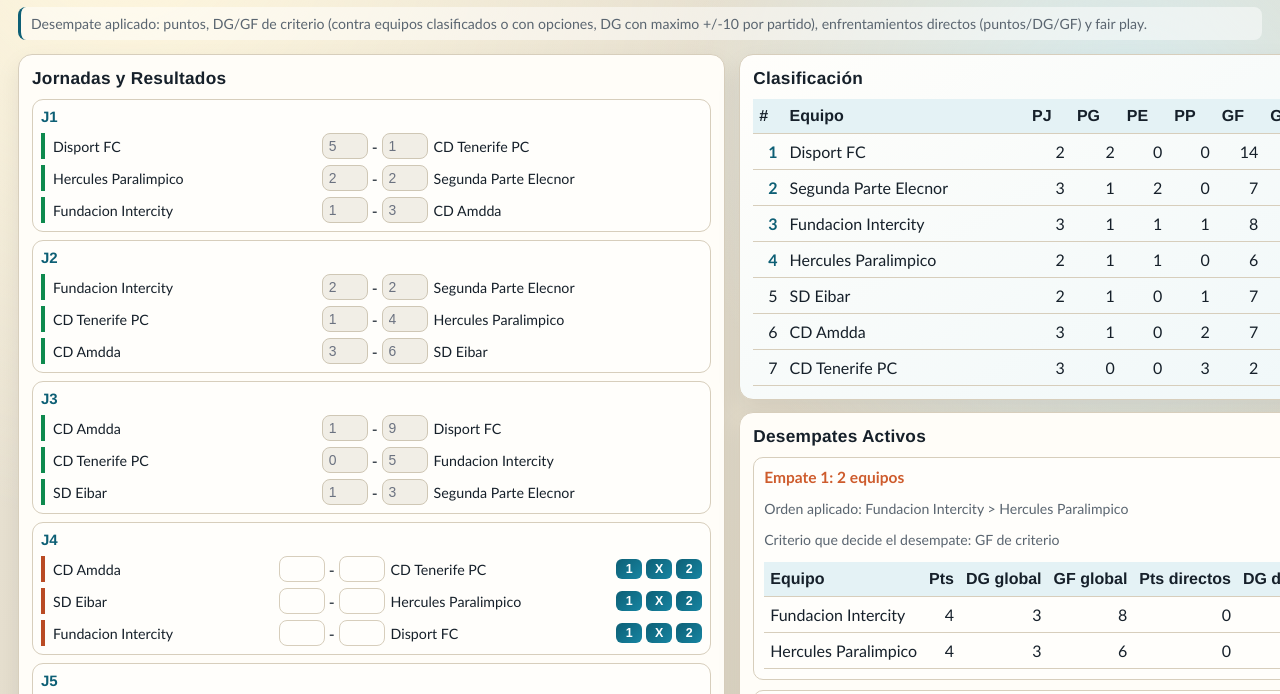
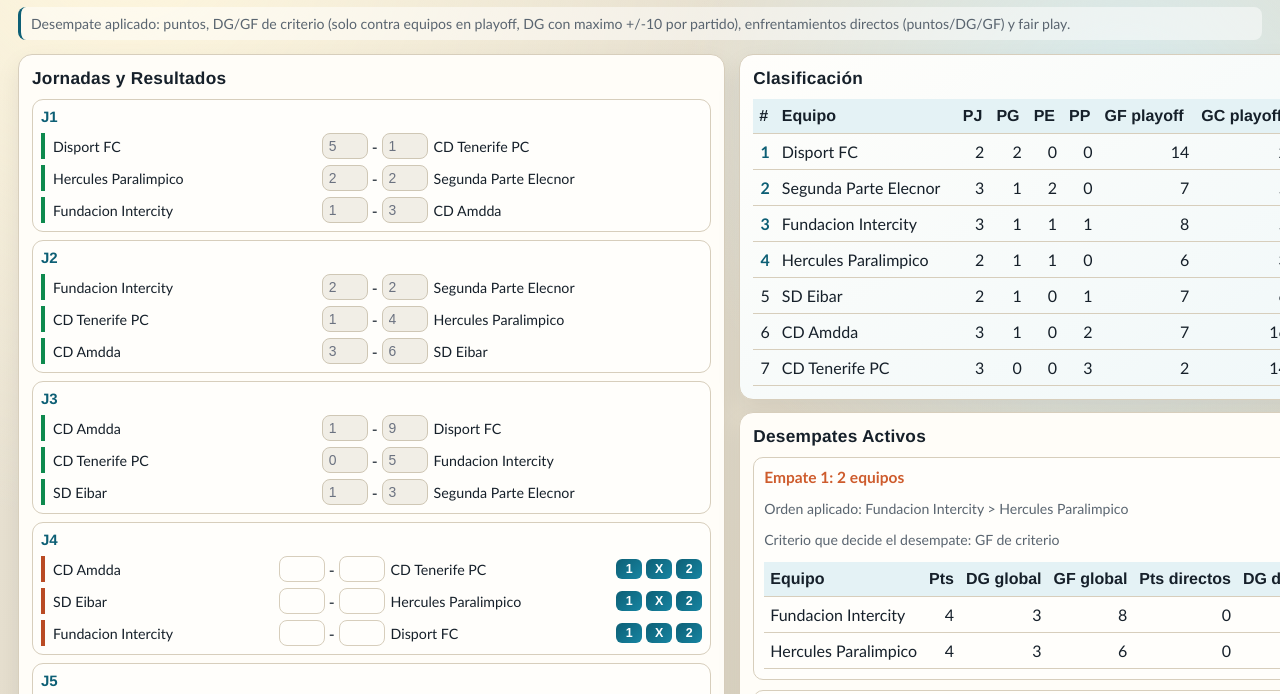
Before and after one commit to trepi93/simulador-resultats, a plain HTML site: page index.html in a window 1280 px wide. Shown: the part 79-773 px from the top of the page. Drawn offline with Linux system fonts and the light colour scheme.

Commit message:
Update index.html

```diff
--- a/index.html
+++ b/index.html
@@ -18,7 +18,7 @@
         <button id="clear-pending">Borrar resultados no oficiales</button>
       </div>
     </div>
-    <p class="top-note hint">Desempate aplicado: puntos, DG/GF de criterio (contra equipos clasificados o con opciones, DG con maximo +/-10 por partido), enfrentamientos directos (puntos/DG/GF) y fair play.</p>
+    <p class="top-note hint">Desempate aplicado: puntos, DG/GF de criterio (solo contra equipos en playoff, DG con maximo +/-10 por partido), enfrentamientos directos (puntos/DG/GF) y fair play.</p>
   </header>
 
   <main class="layout">
@@ -48,9 +48,9 @@
                 <th>PG</th>
                 <th>PE</th>
                 <th>PP</th>
-                <th>GF</th>
-                <th>GC</th>
-                <th>DG</th>
+                <th>GF playoff</th>
+                <th>GC playoff</th>
+                <th>DG playoff</th>
                 <th>FP</th>
                 <th>Pts</th>
               </tr>
@@ -84,7 +84,7 @@
             <tbody></tbody>
           </table>
         </div>
-        <p class="hint">Las probabilidades se calculan con los resultados actuales fijados y simulación neutral de los partidos pendientes.</p>
+        <p class="hint">Las probabilidades se calculan con los resultados actuales fijados y simulación neutral de los partidos pendientes, aplicando el desempate por DG/GF solo contra equipos en playoff.</p>
       </section>
 
     </section>
```
